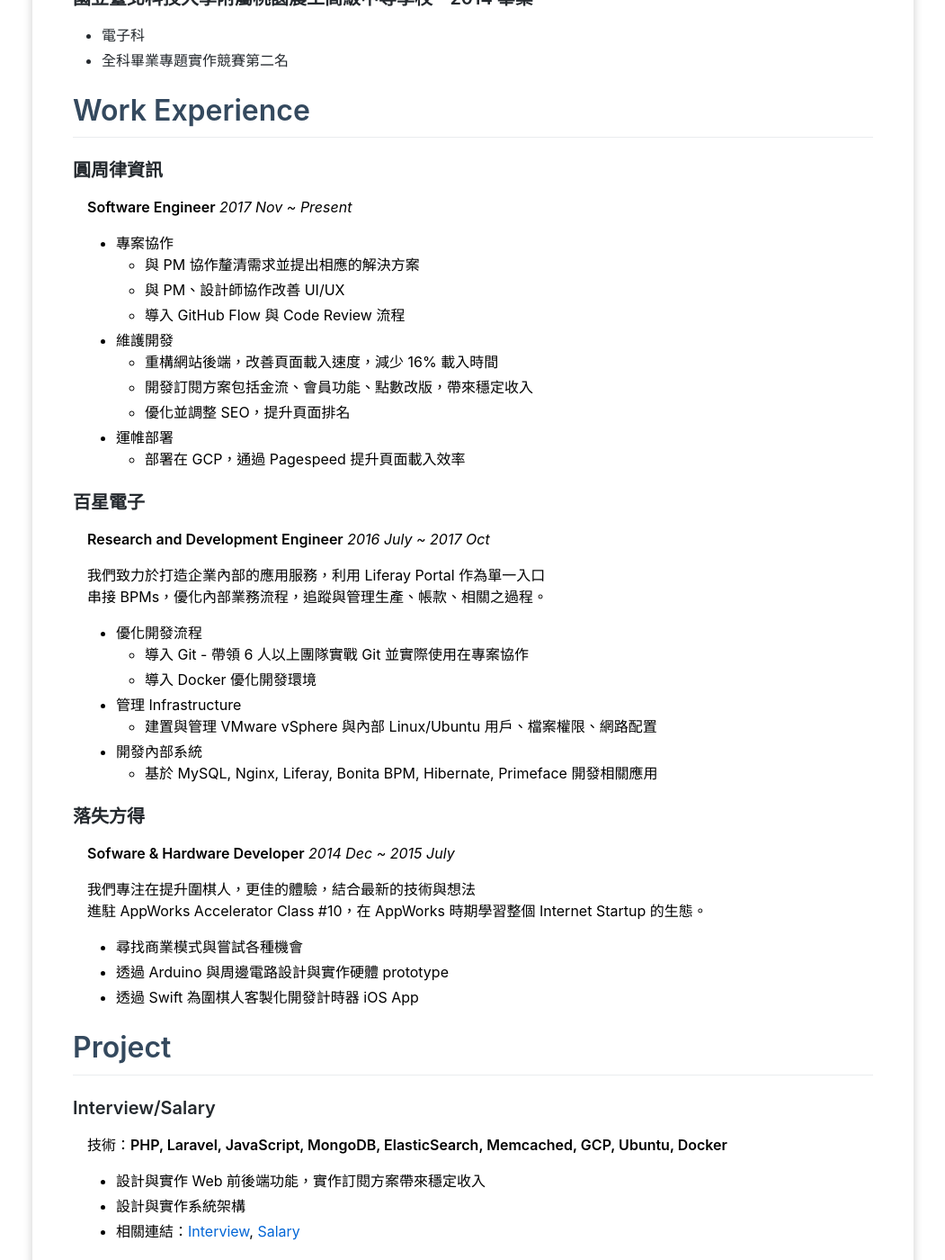
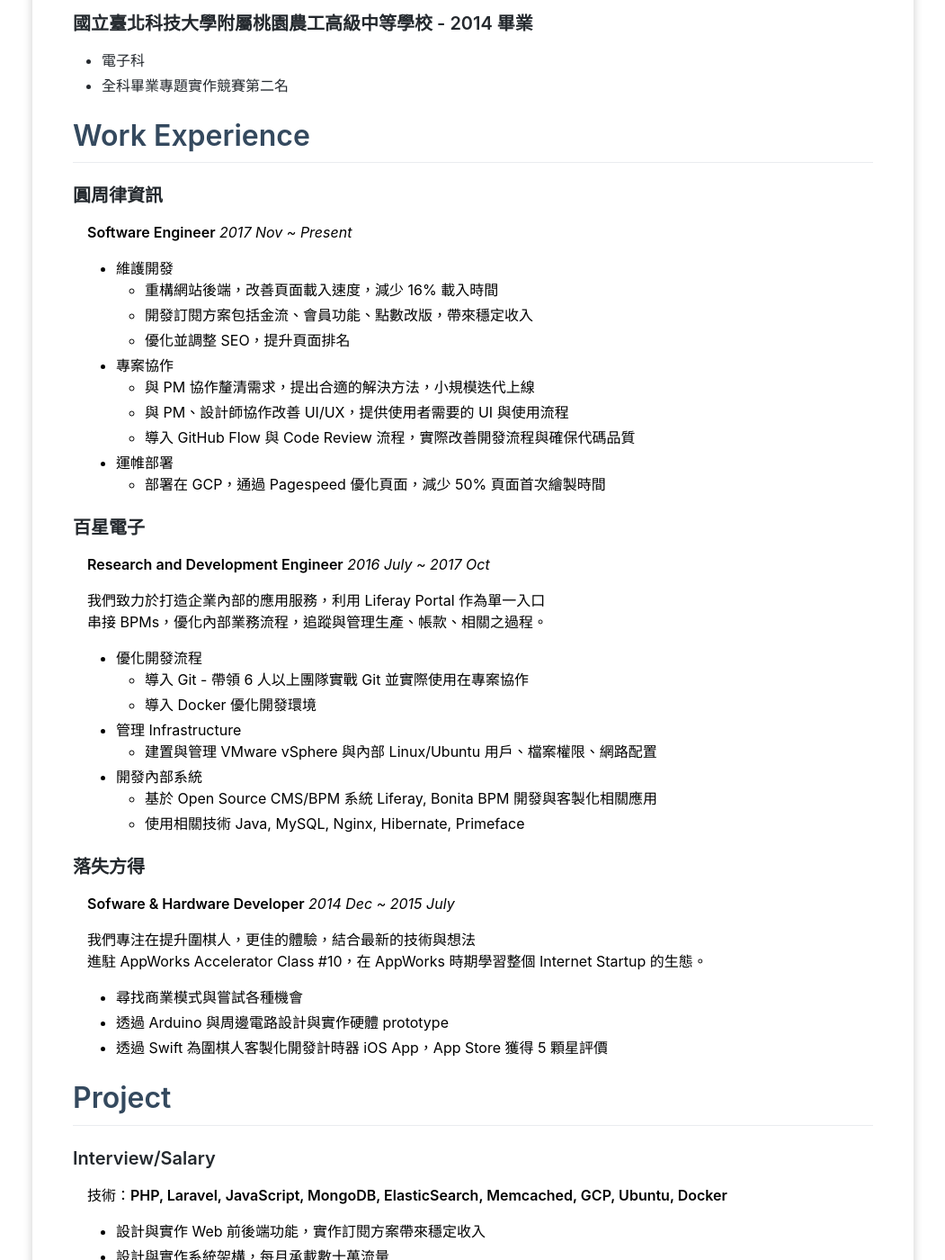
Before and after one commit to sudoliyang/Markdown-Resume, a Jekyll site: the page built from index.md, in a window 1280 px wide and 1400 px high, scrolled down 1775 px. Shown: the whole window at 90% size, without its empty margins (114-1165 px from the left). Built offline with Jekyll 4.4.1, drawn with Linux system fonts in a browser that asks for light colours; some of the changed text lies outside the part shown.

Commit message:
Update content

```diff
--- a/_includes/section/project.md
+++ b/_includes/section/project.md
@@ -3,11 +3,11 @@
 ### Interview/Salary
 > 技術：**PHP, Laravel, JavaScript, MongoDB, ElasticSearch, Memcached, GCP, Ubuntu, Docker**
 - 設計與實作 Web 前後端功能，實作訂閱方案帶來穩定收入
-- 設計與實作系統架構
+- 設計與實作系統架構，每月承載數十萬流量
 - 相關連結：[Interview](https://interview.tw), [Salary](https://salary.tw)
 
 
-### 學生時期的專案
+### Side Projects
 > 技術：**Python, React Native, Scrapy, Django, MySQL...etc.**  2014 ~ 2019
 - SellPhone, 自動化程式分析手機價格
 - Paidui, `React Native` 實作 `iOS` 與 `Android` 的點餐與排隊 App
--- a/_includes/section/skill.md
+++ b/_includes/section/skill.md
@@ -11,8 +11,9 @@
 專注在後端
 - Backend Framework：`Laravel`, `Django`
 - Frontend Stack：`JavaScript`, `jQuery`, `React` 來完成前端基礎功能
-- Database: `MongoDB`, `MySQL`
+- Database: `MongoDB`, `MySQL`，具備實際安裝、運帷、效能調整經驗
 - `Elastic Search` 實做高效搜尋功能，並透過 `elasticsearch-analysis-ik` plugin 與自訂中文辭典讓提升中文搜索效果
+- In memory cache: `memcached`, 減少重複 Query 造成 DB loading, 降低 Response Time
 - Queue: `Kafka`, `RabbitMQ`
 - Facebook/Google OAuth
 - 通過 Amazon SES 發送系統通知信件
--- a/_includes/section/work_experience.md
+++ b/_includes/section/work_experience.md
@@ -3,17 +3,16 @@
 ### **圓周律資訊**
 > **Software Engineer** *2017 Nov ~ Present*
 
->
-> - 專案協作
->   - 與 PM 協作釐清需求並提出相應的解決方案
->   - 與 PM、設計師協作改善 UI/UX
->   - 導入 GitHub Flow 與 Code Review 流程
 > - 維護開發
 >   - 重構網站後端，改善頁面載入速度，減少 16% 載入時間
 >   - 開發訂閱方案包括金流、會員功能、點數改版，帶來穩定收入
 >   - 優化並調整 SEO，提升頁面排名
+> - 專案協作
+>   - 與 PM 協作釐清需求，提出合適的解決方法，小規模迭代上線
+>   - 與 PM、設計師協作改善 UI/UX，提供使用者需要的 UI 與使用流程
+>   - 導入 GitHub Flow 與 Code Review 流程，實際改善開發流程與確保代碼品質
 > - 運帷部署
->   - 部署在 GCP，通過 Pagespeed 提升頁面載入效率
+>   - 部署在 GCP，通過 Pagespeed 優化頁面，減少 50% 頁面首次繪製時間
 
 ### **百星電子**
 > **Research and Development Engineer** *2016 July ~ 2017 Oct*
@@ -26,7 +25,8 @@
 > - 管理 Infrastructure
 >   - 建置與管理 VMware vSphere 與內部 Linux/Ubuntu 用戶、檔案權限、網路配置
 > - 開發內部系統
->   - 基於 MySQL, Nginx, Liferay, Bonita BPM, Hibernate, Primeface 開發相關應用
+>   - 基於 Open Source CMS/BPM 系統 Liferay, Bonita BPM  開發與客製化相關應用
+>   - 使用相關技術 Java, MySQL, Nginx, Hibernate, Primeface
 
 ### **落失方得**
 > **Sofware & Hardware Developer** *2014 Dec ~ 2015 July*
@@ -35,4 +35,4 @@
 > 進駐 AppWorks Accelerator Class #10，在 AppWorks 時期學習整個 Internet Startup 的生態。
 > - 尋找商業模式與嘗試各種機會
 > - 透過 Arduino 與周邊電路設計與實作硬體 prototype
-> - 透過 Swift 為圍棋人客製化開發計時器 iOS App
+> - 透過 Swift 為圍棋人客製化開發計時器 iOS App，App Store 獲得 5 顆星評價
```
Also changed, not shown: other parts of _includes/section/skill.md (+1 -1 lines).
